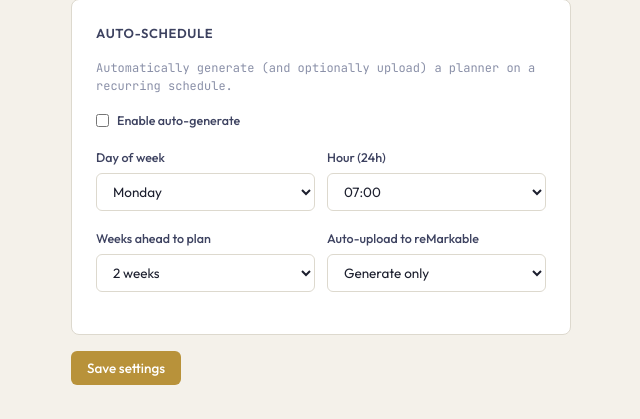
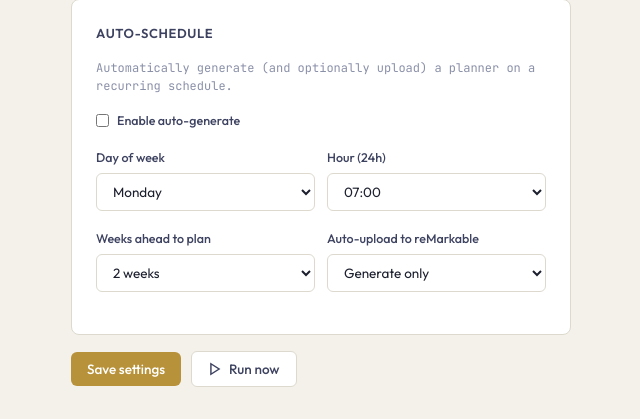
Before and after one commit to ScreechyX/PolarisFolio, a FastAPI app: page /settings in a window 1280 px wide. Shown: the part 1148-1567 px from the top of the page, without its empty margins (189-829 px from the left). Before the commit the page ends 1533 px from the top, so only its background shows below. Run offline with FastAPI, Linux system fonts and the light colour scheme; data that the repository does not hold is empty.

Commit message:
Add 'Run now' button to test auto-schedule without waiting for cron
Adds POST /api/schedule/run-now that fires _scheduled_generate() as a
background task, and a Run now button on the Settings page with status feedback.

Co-Authored-By: Claude Sonnet 4.6 <noreply@anthropic.com>

```diff
--- a/app.py
+++ b/app.py
@@ -524,6 +524,17 @@ async def save_settings(
 
 
 # ---------------------------------------------------------------------------
+# API - trigger scheduled generation immediately
+# ---------------------------------------------------------------------------
+
+@app.post("/api/schedule/run-now")
+async def schedule_run_now(background_tasks: BackgroundTasks):
+    from scheduler import _scheduled_generate
+    background_tasks.add_task(_scheduled_generate)
+    return {"status": "started"}
+
+
+# ---------------------------------------------------------------------------
 # API - event preview (for generate page)
 # ---------------------------------------------------------------------------
 
--- a/templates/settings.html
+++ b/templates/settings.html
@@ -185,9 +185,40 @@
       </div>
     </div>
 
-    <button type="submit" class="btn btn-primary">Save settings</button>
+    <div style="display: flex; gap: 10px; align-items: center;">
+      <button type="submit" class="btn btn-primary">Save settings</button>
+      <button type="button" class="btn btn-secondary" id="runNowBtn" onclick="runScheduleNow()">
+        <svg width="14" height="14" viewBox="0 0 24 24" fill="none" stroke="currentColor" stroke-width="2.5">
+          <polygon points="5 3 19 12 5 21 5 3"/>
+        </svg>
+        Run now
+      </button>
+      <span id="runNowStatus" style="font-size: 12.5px; color: var(--ink-3); font-family: var(--mono);"></span>
+    </div>
 
   </form>
 
+<script>
+  async function runScheduleNow() {
+    const btn = document.getElementById('runNowBtn');
+    const status = document.getElementById('runNowStatus');
+    btn.disabled = true;
+    btn.innerHTML = '<span class="spinner"></span> Starting...';
+    status.textContent = '';
+    try {
+      const res = await fetch('/api/schedule/run-now', { method: 'POST' });
+      const data = await res.json();
+      if (data.status === 'started') {
+        btn.innerHTML = '✓ Started';
+        status.textContent = 'Running in background — check History for the result.';
+      }
+    } catch {
+      btn.innerHTML = 'Run now';
+      btn.disabled = false;
+      status.textContent = 'Error — check server logs.';
+    }
+  }
+</script>
+
 </div>
 {% endblock %}
```
